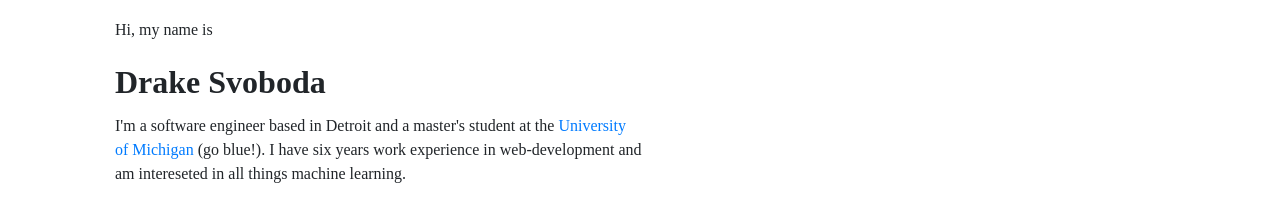
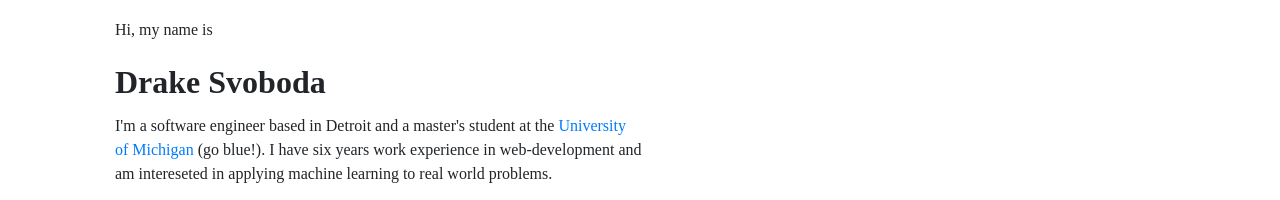
Before and after one commit to drakesvoboda/drakesvoboda.github.io, a website built with webpack: page index.html in a window 1280 px wide. Shown: the part 46-246 px from the top of the page. Built offline with nearby package versions, Linux system fonts and the light colour scheme.

Commit message:
Change tagline

```diff
--- a/index.html
+++ b/index.html
@@ -34,7 +34,7 @@
 				<p style="max-width: 33em;">
 					I'm a software engineer based in Detroit and
 					a master's student at the <a href="https://umich.edu/">University of Michigan</a> (go blue!).
-					I have six years work experience in web-development and am intereseted in all things machine learning.
+					I have six years work experience in web-development and am intereseted in applying machine learning to real world problems.
 				</p>
 			</header>
 		</div>
@@ -139,6 +139,7 @@
 					<li>Reinforcement Learning</li>
 					<li>Python</li>
 					<li>PyTorch</li>
+					<li>OpenMPI</li>
 				</ul>
 				<figure class="portfolio__image">
 					<img src="./public/images/RLQWOP.png">
```
